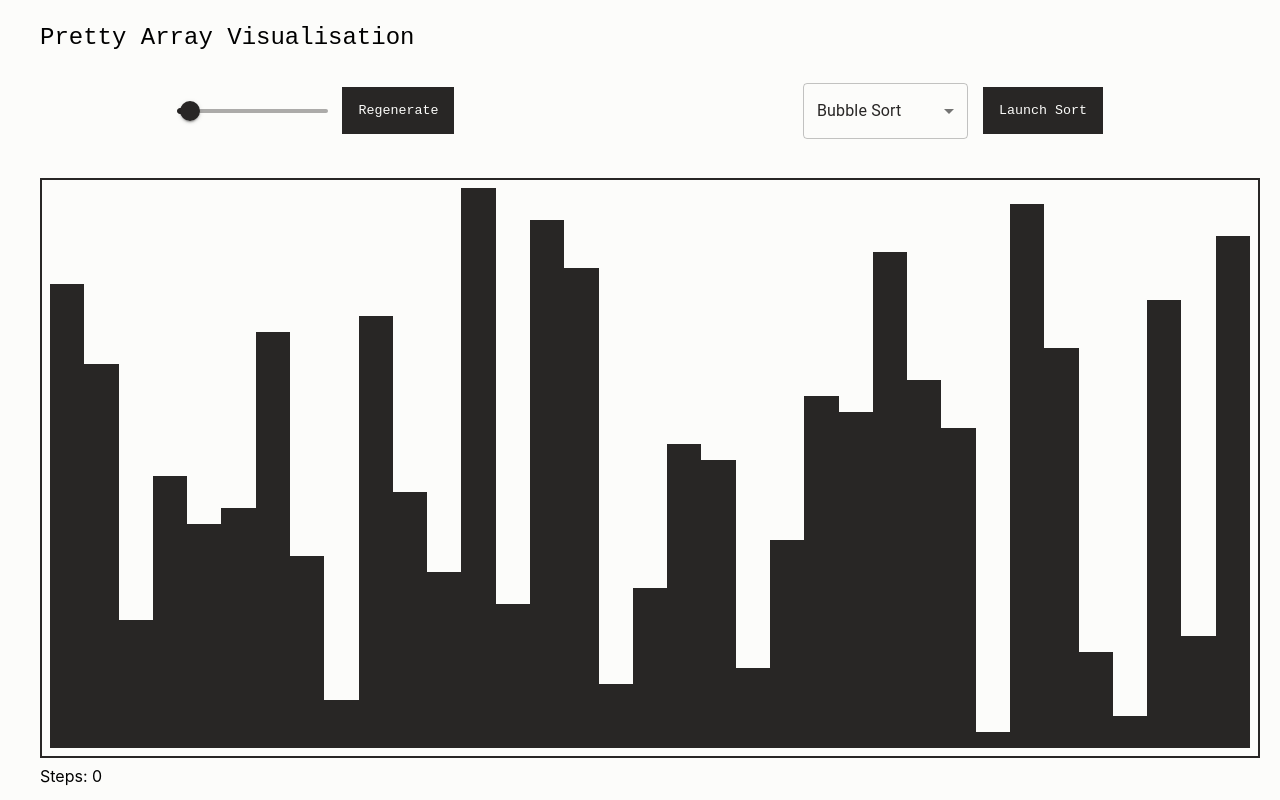
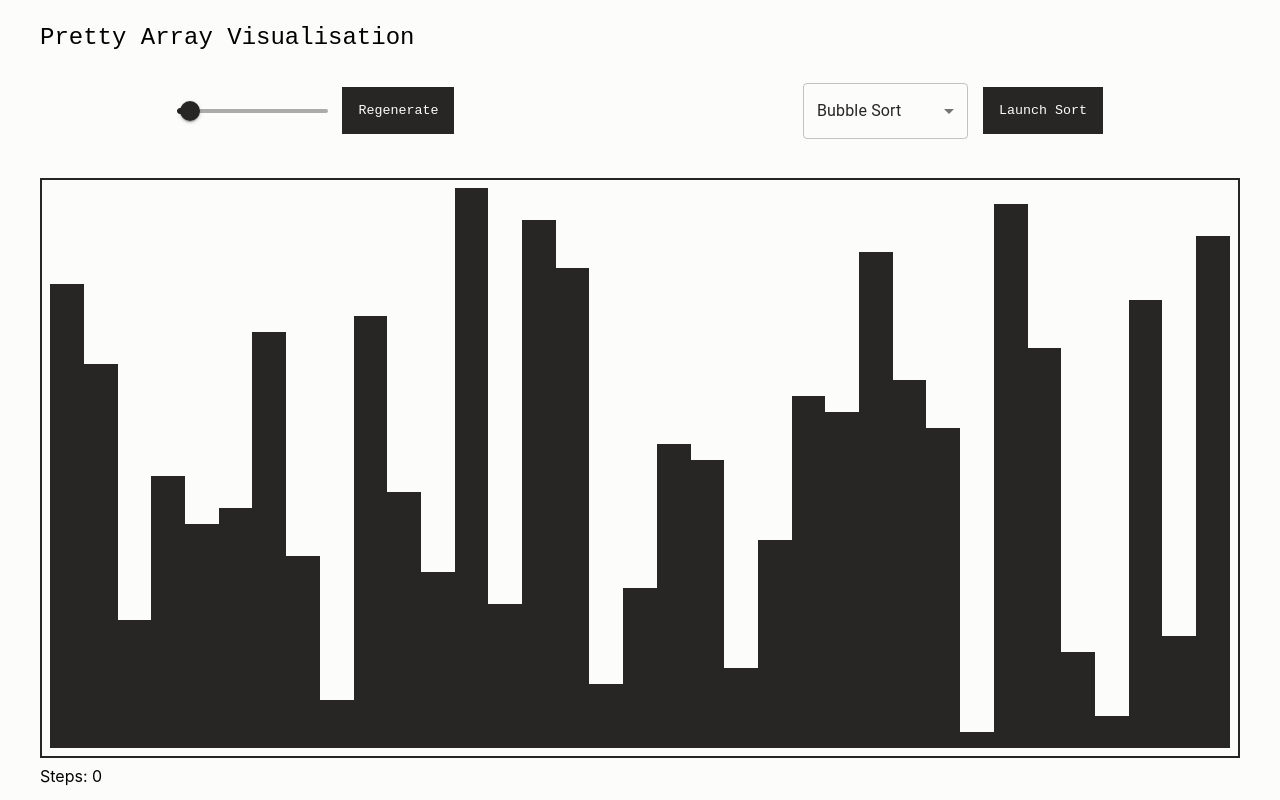
Before and after one commit to mrtnhwtt/AlgorithmVisualizer, a React (Create React App) app: page / in a window 1280 px wide. Built offline with nearby package versions, Linux system fonts and the light colour scheme.

Commit message:
fixed array visualization container's width

```diff
--- a/src/App.css
+++ b/src/App.css
@@ -17,6 +17,7 @@ body {
 .App-header {
     padding-top: 3vmin;
     display: flex;
+    width: 100%;
 }
 
 .nav-container {
@@ -72,7 +73,6 @@ main {
     height: 70%;
     border: 2px solid #282625;
     padding: 1vmin;
-    width: 100%;
 }
 
 .center-loading {
```
